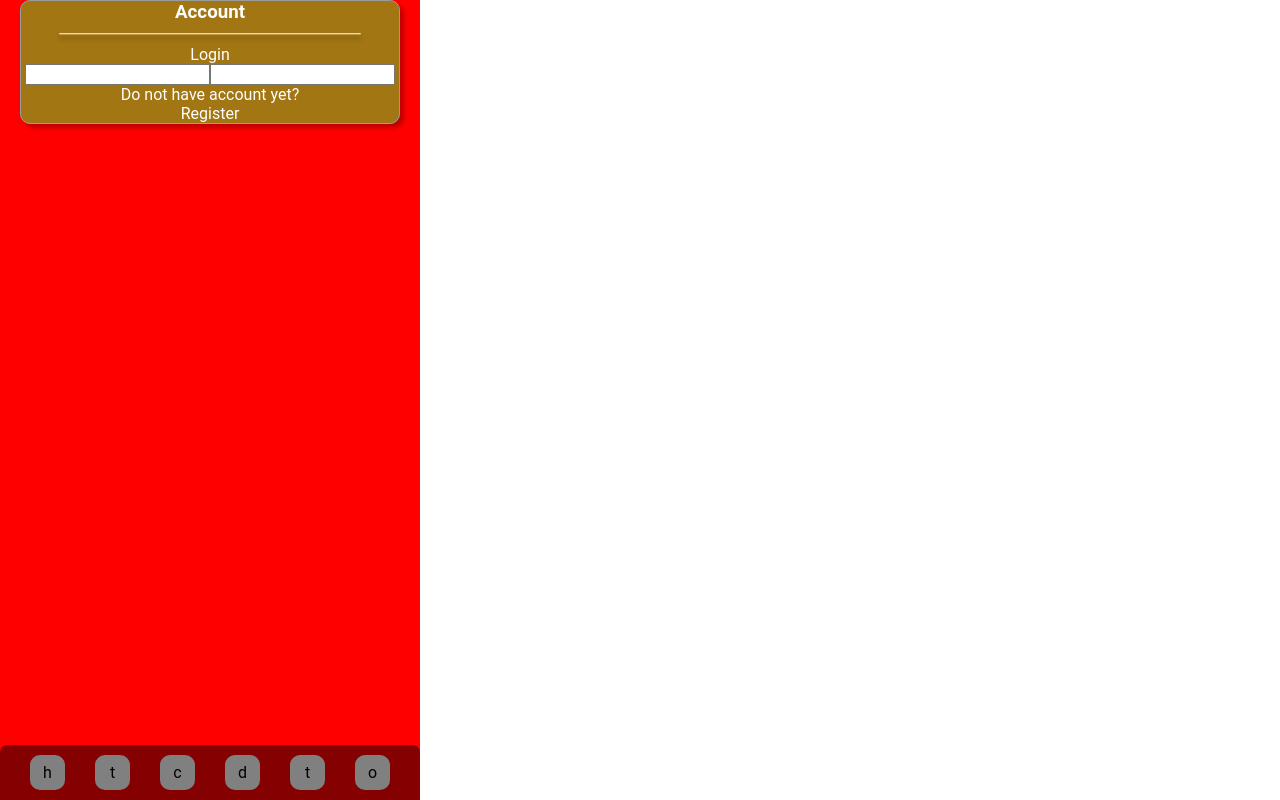
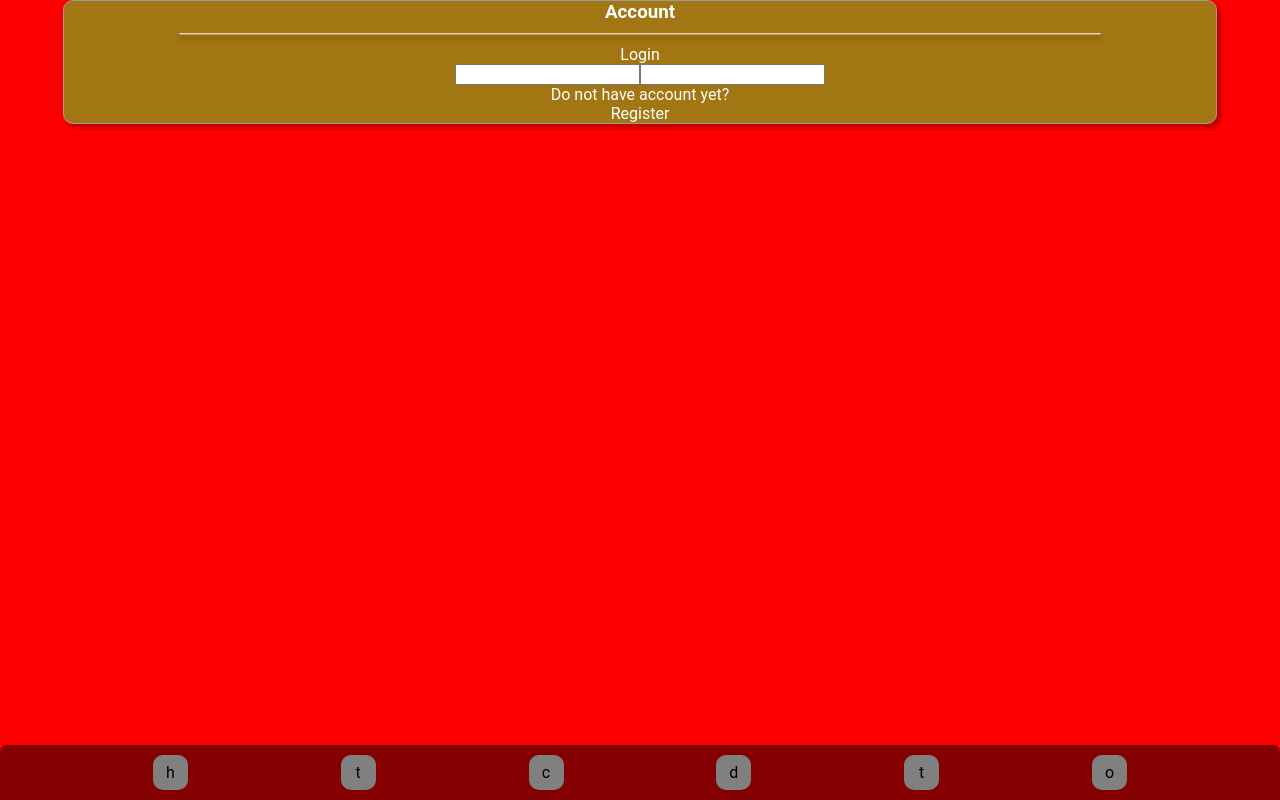
Before and after one commit to Tolethrien/New-Timer, a React (Create React App) app: page / in a window 1280 px wide. Built offline with nearby package versions, Linux system fonts and the light colour scheme.

Commit message:
Update App.tsx

```diff
--- a/src/App.tsx
+++ b/src/App.tsx
@@ -14,7 +14,7 @@ export default App;
 const MainBody = styled.div`
   position: relative;
   width: 100vw;
-  max-width: 420px;
+  /* max-width: 420px; */
   height: 100vh;
   background-color: red;
   /* margin: auto; */
```
